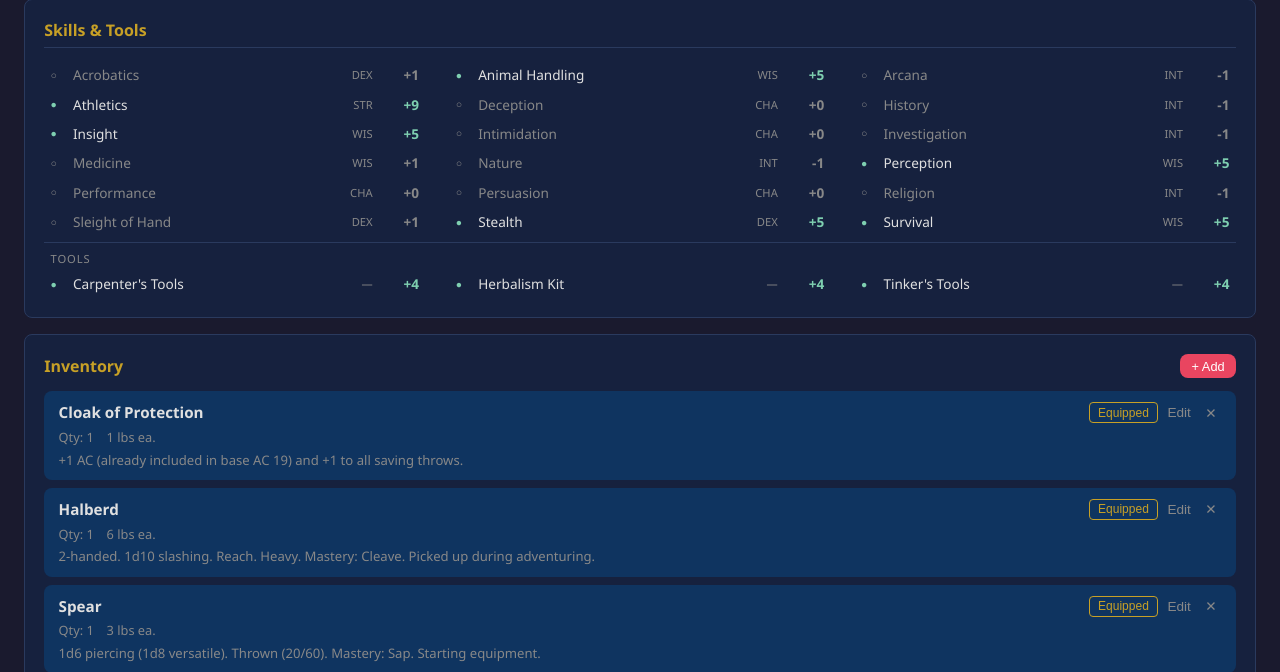
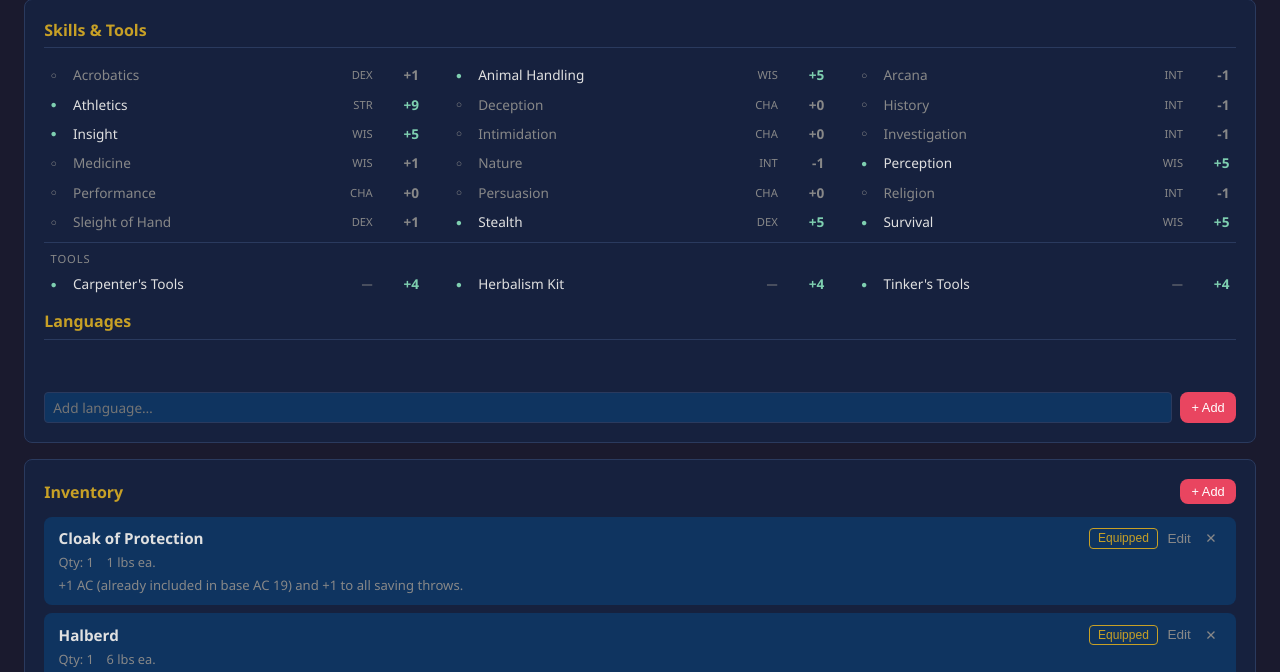
Before and after one commit to nmacinnis/tomato, a Flask app: page /character/1 in a window 1280 px wide. Shown: the part 3639-4311 px from the top of the page. Run offline with Flask 3, Linux system fonts and the light colour scheme; data comes from the database, SQL or seed files in the repository; data that the repository does not hold is empty.

Commit message:
languages

```diff
--- a/app.py
+++ b/app.py
@@ -93,7 +93,7 @@ def update_character(cid):
         "name", "race", "class", "level", "hp", "max_hp", "ac", "speed",
         "str", "dex", "con", "int", "wis", "cha", "notes",
         "hit_dice_remaining", "death_save_successes", "death_save_failures", "goodberries",
-        "flat_ac_bonus", "ac", "save_proficiencies", "temp_hp", "skill_proficiencies",
+        "flat_ac_bonus", "ac", "save_proficiencies", "temp_hp", "skill_proficiencies", "languages",
     ]
     set_clause = ", ".join(f"{f}=?" for f in fields if f in data)
     values = [data[f] for f in fields if f in data]
--- a/database.py
+++ b/database.py
@@ -123,6 +123,10 @@ def init_db():
         conn.execute("ALTER TABLE inventory ADD COLUMN tool_proficient INTEGER NOT NULL DEFAULT 0")
     except sqlite3.OperationalError:
         pass
+    try:
+        conn.execute("ALTER TABLE characters ADD COLUMN languages TEXT NOT NULL DEFAULT ''")
+    except sqlite3.OperationalError:
+        pass
 
     for col_def in (
         "damage_dice  TEXT    NOT NULL DEFAULT ''",
--- a/static/character-skills.js
+++ b/static/character-skills.js
@@ -72,4 +72,40 @@ function renderSkills() {
       grid.appendChild(row);
     });
   }
+
+  renderLanguages();
 }
+
+// ── Languages ────────────────────────────────────────────────────────────────
+
+function renderLanguages() {
+  const container = document.getElementById("languages-list");
+  const langs = (char.languages || "").split(",").map(s => s.trim()).filter(Boolean);
+  container.innerHTML = "";
+  langs.forEach(lang => {
+    const chip = document.createElement("span");
+    chip.className = "language-chip";
+    chip.innerHTML = `${escHtml(lang)}<button class="lang-remove" title="Remove">✕</button>`;
+    chip.querySelector(".lang-remove").addEventListener("click", async () => {
+      await patchChar({ languages: langs.filter(l => l !== lang).join(",") });
+      renderLanguages();
+    });
+    container.appendChild(chip);
+  });
+}
+
+document.getElementById("language-input").addEventListener("keydown", e => {
+  if (e.key === "Enter") document.getElementById("add-language-btn").click();
+});
+
+document.getElementById("add-language-btn").onclick = async () => {
+  const input = document.getElementById("language-input");
+  const lang  = input.value.trim();
+  if (!lang) return;
+  const langs = (char.languages || "").split(",").map(s => s.trim()).filter(Boolean);
+  if (!langs.includes(lang)) {
+    await patchChar({ languages: [...langs, lang].join(",") });
+  }
+  input.value = "";
+  renderLanguages();
+};
--- a/static/style.css
+++ b/static/style.css
@@ -292,6 +292,54 @@ main { padding: 1.5rem; }
   margin-top: 0.3rem;
 }
 
+/* ── Languages ───────────────────────────────────────────────────────────── */
+.languages-list {
+  display: flex;
+  flex-wrap: wrap;
+  gap: 0.4rem;
+  min-height: 1.5rem;
+}
+
+.language-chip {
+  display: inline-flex;
+  align-items: center;
+  gap: 0.35rem;
+  background: var(--panel);
+  border: 1px solid var(--border);
+  border-radius: 999px;
+  padding: 0.2rem 0.55rem 0.2rem 0.7rem;
+  font-size: 0.82rem;
+  color: var(--text);
+}
+
+.lang-remove {
+  background: none;
+  border: none;
+  color: var(--muted);
+  cursor: pointer;
+  font-size: 0.75rem;
+  line-height: 1;
+  padding: 0;
+}
+.lang-remove:hover { color: var(--accent); }
+
+.languages-add {
+  display: flex;
+  gap: 0.5rem;
+  margin-top: 0.2rem;
+}
+.languages-add input {
+  flex: 1;
+  min-width: 0;
+  background: var(--panel);
+  border: 1px solid var(--border);
+  border-radius: 4px;
+  color: var(--text);
+  padding: 0.3rem 0.5rem;
+  font-size: 0.85rem;
+  font-family: inherit;
+}
+
 /* ── Rest Buttons ─────────────────────────────────────────────────────────── */
 .rest-buttons { display: flex; gap: 0.6rem; }
 
--- a/templates/character.html
+++ b/templates/character.html
@@ -133,6 +133,12 @@
     <section class="panel skills-panel">
       <h2>Skills &amp; Tools</h2>
       <div id="skills-grid" class="skills-grid"></div>
+      <h2>Languages</h2>
+      <div id="languages-list" class="languages-list"></div>
+      <div class="languages-add">
+        <input id="language-input" placeholder="Add language…" />
+        <button class="btn btn-primary btn-sm" id="add-language-btn">+ Add</button>
+      </div>
     </section>
 
     <!-- Full-width: Inventory -->
```
